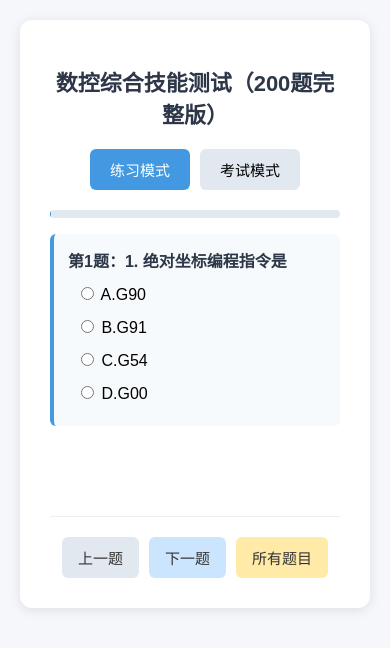
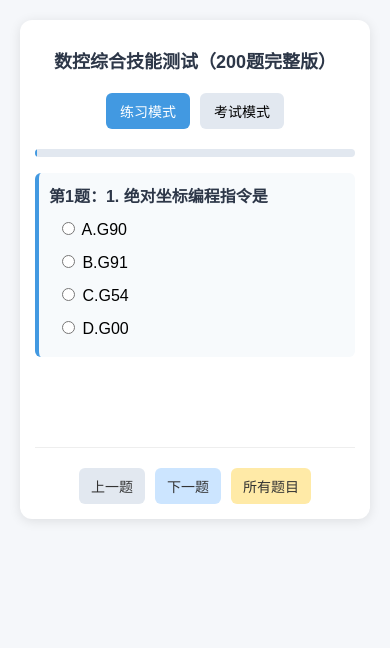
Before and after one commit to jiayusail/cnc, a plain HTML site: page index.html in a window 390 px wide. Drawn offline with Linux system fonts and the light colour scheme.

Commit message:
Update index.html
手机电脑自适应

```diff
--- a/index.html
+++ b/index.html
@@ -2,13 +2,15 @@
 <html lang="zh-CN">
 <head>
 <meta charset="UTF-8">
+<!-- 手机自适应核心代码（已添加） -->
+<meta name="viewport" content="width=device-width, initial-scale=1.0, maximum-scale=1.0, user-scalable=no">
 <title>数控综合技能测试</title>
 <style>
 *{box-sizing:border-box;font-family:"Microsoft YaHei",sans-serif;}
 body{background:#f5f7fa;padding:20px;margin:0;}
 .container{max-width:950px;margin:0 auto;background:white;padding:30px;border-radius:12px;box-shadow:0 2px 12px rgba(0,0,0,0.1);}
 h1{text-align:center;color:#2d3748;margin-bottom:20px;font-size:22px;}
-.mode-bar{display:flex;gap:10px;margin-bottom:20px;justify-content:center;}
+.mode-bar{display:flex;gap:10px;margin-bottom:20px;justify-content:center;flex-wrap:wrap;}
 .mode-btn{padding:10px 20px;border:none;border-radius:6px;background:#e2e8f0;cursor:pointer;font-size:15px;}
 .mode-btn.active{background:#4299e1;color:white;}
 .progress-bar{height:8px;background:#e2e8f0;border-radius:4px;margin-bottom:15px;overflow:hidden;}
@@ -36,6 +38,16 @@
 .list-title{font-weight:bold;margin-bottom:10px;text-align:center;}
 .question-grid{display:grid;grid-template-columns:repeat(10,1fr);gap:8px;}
 .question-grid button{padding:8px;border:none;border-radius:4px;background:#e2e8f0;cursor:pointer;}
+
+/* 手机端自适应优化（已添加） */
+@media (max-width:767px){
+  .container{padding:15px;}
+  h1{font-size:18px;}
+  .mode-btn{padding:8px 14px;font-size:14px;}
+  .btns button{padding:8px 12px;font-size:14px;}
+  .question{padding:10px;}
+  .question-grid{grid-template-columns:repeat(5,1fr);}
+}
 </style>
 </head>
 <body>
@@ -45,21 +57,17 @@
         <button class="mode-btn active" data-mode="practice">练习模式</button>
         <button class="mode-btn" data-mode="exam">考试模式</button>
     </div>
-
     <div class="progress-bar" id="progressWrap">
         <div class="progress-inner" id="progressBar"></div>
     </div>
-
     <div id="questions"></div>
     <div id="result"></div>
-
     <div class="btns" id="examBtns" style="display:none;">
         <button id="submit">提交答案</button>
         <button id="reset">清空答案</button>
         <button id="redo">重做错题</button>
         <button id="change">更换题目</button>
     </div>
-
     <div class="btns" id="practiceBtns">
         <button id="prev">上一题</button>
         <button id="next">下一题</button>
@@ -67,14 +75,12 @@
     </div>
 </div>
 <button id="backTop">↑</button>
-
 <div class="list-modal" id="listModal">
     <div class="list-box">
         <div class="list-title">全部题目列表（共200题）</div>
         <div class="question-grid" id="questionGrid"></div>
     </div>
 </div>
-
 <script>
 const fullBank = [
 {"q":"1. 绝对坐标编程指令是","opt":["A.G90","B.G91","C.G54","D.G00"],"ans":"A","tip":"G90绝对坐标，G91增量坐标"},
@@ -123,7 +129,7 @@
 {"q":"44. 程序中IJK含义","opt":["A.圆心增量坐标","B.转速","C.进给","D.补偿"],"ans":"A","tip":"IJK圆弧圆心相对于起点增量"},
 {"q":"45. 程序中P代码含义","opt":["A.延时时间","B.转速","C.进给","D.坐标"],"ans":"A","tip":"G04中P为毫秒延时"},
 {"q":"46. 程序中Q代码含义","opt":["A.每次切深","B.转速","C.进给","D.补偿"],"ans":"A","tip":"固定循环Q为每次切削深度"},
-{"q":"47. G52局部坐标系指令","opt":["A.模态","B.非模态","C.固定循环","D.补偿"],"ans":"B","tip":"G52非模态局部坐标设定"},
+{"q":"47. G52局部坐标系指令","opt":["A.非模态","B.模态","C.固定循环","D.补偿"],"ans":"B","tip":"G52非模态局部坐标设定"},
 {"q":"48. G68坐标旋转指令","opt":["A.模态","B.非模态","C.暂停","D.圆弧"],"ans":"A","tip":"G68模态坐标旋转"},
 {"q":"49. 取消坐标旋转指令","opt":["A.G69","B.G40","C.G80","D.G49"],"ans":"A","tip":"G69取消坐标旋转"},
 {"q":"50. G51.1开启镜像功能，取消用","opt":["A.G50.1","B.G40","C.G80","D.G49"],"ans":"A","tip":"G50.1取消镜像"},
@@ -278,7 +284,6 @@
 {"q":"199. 薄壁件加工关键是","opt":["A.减小切削力防止变形","B.提高转速","C.加大进给","D.加大切深"],"ans":"A","tip":"薄壁件极易变形，轻切快进"},
 {"q":"200. 加工中心安全操作第一原则是","opt":["A.开机前检查确认安全","B.直接运行程序","C.边玩手机边加工","D.随意修改参数"],"ans":"A","tip":"安全永远是数控加工第一位"}
 ];
-
 const pageSizeExam = 25;
 let mode = "practice";
 let currentExamList = [];
@@ -292,7 +297,6 @@
 const listModal = document.getElementById('listModal');
 const questionGrid = document.getElementById('questionGrid');
 const backTopBtn = document.getElementById('backTop');
-
 document.querySelectorAll('.mode-btn').forEach(btn=>{
     btn.onclick = ()=>{
         document.querySelectorAll('.mode-btn').forEach(b=>b.classList.remove('active'));
@@ -315,7 +319,6 @@
         document.getElementById('result').innerText = "";
     }
 });
-
 function shuffle(arr){
     let a=[...arr];
     for(let i=a.length-1;i>0;i--){
@@ -342,7 +345,6 @@
     });
     document.getElementById('result').innerText="";
 }
-
 function renderPractice(){
     box.innerHTML="";
     let item = fullBank[currentPracticeIndex];
@@ -357,7 +359,6 @@
     let percent = ((currentPracticeIndex+1)/fullBank.length*100).toFixed(1);
     progressBar.style.width = percent+"%";
 }
-
 function initQuestionList(){
     questionGrid.innerHTML="";
     for(let i=0;i<200;i++){
@@ -371,7 +372,6 @@
         questionGrid.appendChild(btn);
     }
 }
-
 document.getElementById('submit').onclick=()=>{
     let right=0;
     wrongList=[];
@@ -434,7 +434,6 @@
 backTopBtn.onclick=()=>{
     window.scrollTo({top:0,behavior:'smooth'});
 };
-
 initQuestionList();
 currentPracticeIndex=0;
 renderPractice();
```
